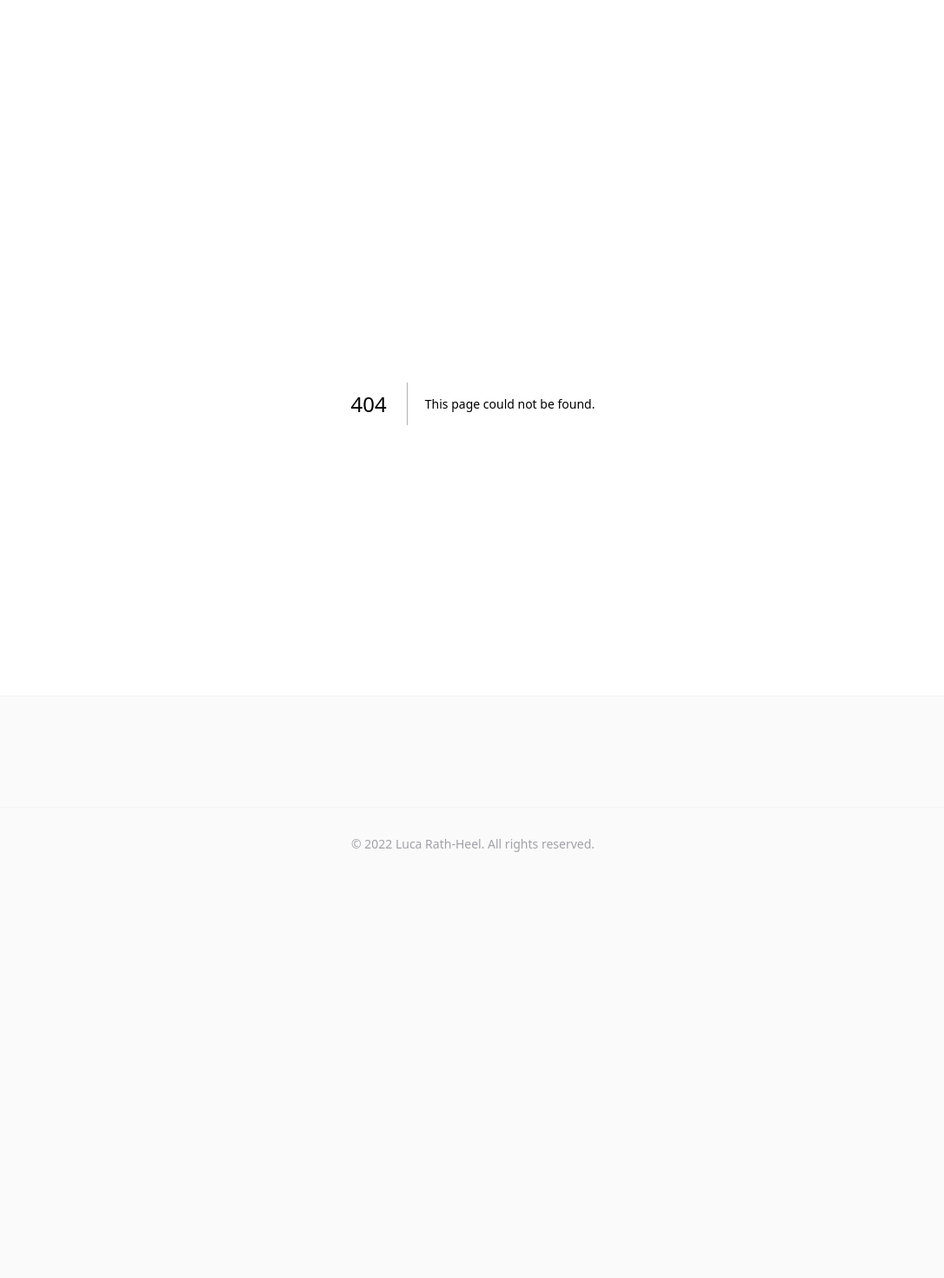
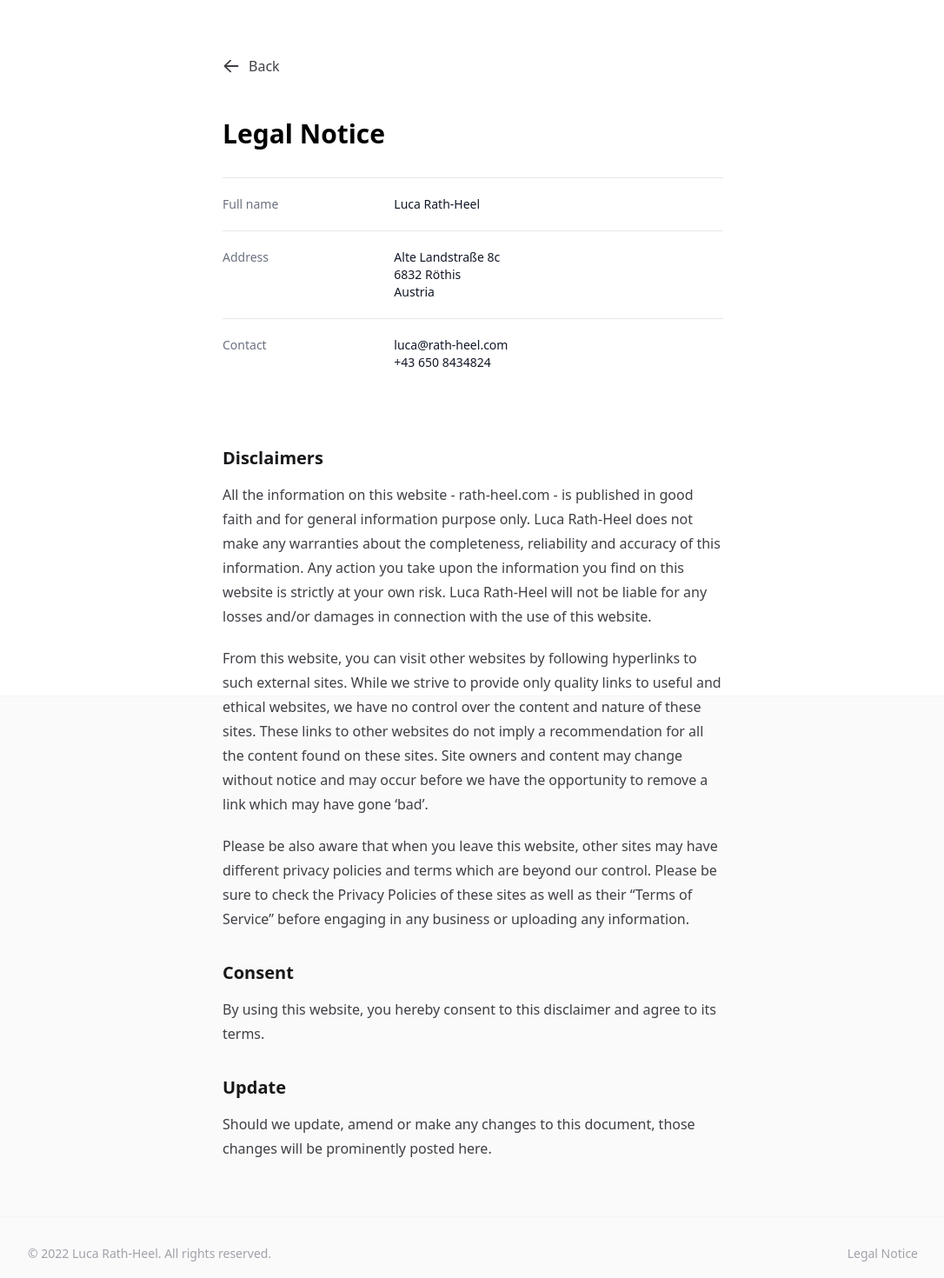
Before and after one commit to luca-rath/rath-heel.com, a Next.js app: page /legal-notice in a window 1280 px wide. Before the commit this address had no page. Shown: the top 1470 px of the page at 87% size, without its empty margins (96-1182 px from the left). Before the commit the page ends 1013 px from the top, so only its background shows below. Built offline with nearby package versions, Linux system fonts and the light colour scheme.

Commit message:
Add legal notice page

```diff
--- a/app/head.tsx
+++ b/app/head.tsx
@@ -1,12 +1,14 @@
-export default function Head() {
+import BaseHead from '../components/organisms/base-head';
+
+export default function HomepageHead() {
     return (
         <>
-            <title>Luca Rath-Heel | Freelance Software Engineer</title>
+            <BaseHead />
+            <title>Luca Rath-Heel - Freelance Software Engineer</title>
             <meta
                 name="description"
                 content="I'm a full stack web developer building business software and other projects using modern web technologies and frameworks like TypeScript and ReactJS."
             />
-            <meta name="viewport" content="width=device-width, initial-scale=1"></meta>
         </>
     );
 }
--- a/app/layout.tsx
+++ b/app/layout.tsx
@@ -16,7 +16,7 @@ export default function RootLayout({ children }: PropsWithChildren) {
                     <div className="flex min-h-screen flex-col sm:px-8 md:px-12 lg:px-16">
                         <div className="mx-auto w-full max-w-6xl">
                             <div className="relative px-4 sm:px-8 md:px-12 lg:px-16">
-                                <div className="mx-auto max-w-2xl py-12 sm:py-16 lg:max-w-5xl">{children}</div>
+                                <div className="mx-auto max-w-2xl pt-6 pb-12 sm:py-16 lg:max-w-5xl">{children}</div>
                             </div>
                         </div>
 
--- /dev/null
+++ b/app/legal-notice/head.tsx
@@ -0,0 +1,10 @@
+import BaseHead from '../../components/organisms/base-head';
+
+export default function LegalNoticeHead() {
+    return (
+        <>
+            <BaseHead />
+            <title>Legal Notice</title>
+        </>
+    );
+}
--- /dev/null
+++ b/app/legal-notice/page.tsx
@@ -0,0 +1,87 @@
+import Link from '../../components/atoms/link';
+import ArrowLeft from '../../assets/icons/arrow-left.svg';
+
+export default function LegalNoticePage() {
+    return (
+        <div className="mx-auto max-w-xl">
+            <header>
+                <nav>
+                    <Link href="/" className="flex max-w-max items-center gap-2 text-zinc-700 hover:text-zinc-900">
+                        <ArrowLeft className="-ml-0.5 h-6 w-6" role="img" />
+                        <span>Back</span>
+                    </Link>
+                </nav>
+
+                <h1 className="mt-8 text-3xl font-semibold sm:mt-12">Legal Notice</h1>
+            </header>
+
+            <main className="mt-5 sm:mt-8">
+                <div className="sm:border-t sm:border-gray-200">
+                    <dl className="sm:divide-y sm:divide-gray-200">
+                        <div className="py-4 sm:grid sm:grid-cols-3 sm:gap-4 sm:py-5">
+                            <dt className="text-sm font-medium text-gray-500">Full name</dt>
+                            <dd className="mt-1 text-sm text-gray-900 sm:col-span-2 sm:mt-0">Luca Rath-Heel</dd>
+                        </div>
+                        <div className="py-4 sm:grid sm:grid-cols-3 sm:gap-4 sm:py-5">
+                            <dt className="text-sm font-medium text-gray-500">Address</dt>
+                            <dd className="mt-1 text-sm text-gray-900 sm:col-span-2 sm:mt-0">
+                                Alte Landstraße 8c
+                                <br />
+                                6832 Röthis
+                                <br />
+                                Austria
+                            </dd>
+                        </div>
+                        <div className="py-4 sm:grid sm:grid-cols-3 sm:gap-4 sm:py-5">
+                            <dt className="text-sm font-medium text-gray-500">Contact</dt>
+                            <dd className="mt-1 text-sm text-gray-900 sm:col-span-2 sm:mt-0">
+                                luca@rath-heel.com
+                                <br />
+                                +43 650 8434824
+                            </dd>
+                        </div>
+                    </dl>
+                </div>
+
+                <div className="prose prose-zinc mt-8 sm:mt-16">
+                    <h3>Disclaimers</h3>
+
+                    <p>
+                        All the information on this website - rath-heel.com - is published in good faith and for general
+                        information purpose only. Luca Rath-Heel does not make any warranties about the completeness,
+                        reliability and accuracy of this information. Any action you take upon the information you find
+                        on this website is strictly at your own risk. Luca Rath-Heel will not be liable for any losses
+                        and/or damages in connection with the use of this website.
+                    </p>
+
+                    <p>
+                        From this website, you can visit other websites by following hyperlinks to such external sites.
+                        While we strive to provide only quality links to useful and ethical websites, we have no control
+                        over the content and nature of these sites. These links to other websites do not imply a
+                        recommendation for all the content found on these sites. Site owners and content may change
+                        without notice and may occur before we have the opportunity to remove a link which may have gone
+                        &lsquo;bad&rsquo;.
+                    </p>
+
+                    <p>
+                        Please be also aware that when you leave this website, other sites may have different privacy
+                        policies and terms which are beyond our control. Please be sure to check the Privacy Policies of
+                        these sites as well as their &ldquo;Terms of Service&rdquo; before engaging in any business or
+                        uploading any information.
+                    </p>
+
+                    <h3>Consent</h3>
+
+                    <p>By using this website, you hereby consent to this disclaimer and agree to its terms.</p>
+
+                    <h3>Update</h3>
+
+                    <p>
+                        Should we update, amend or make any changes to this document, those changes will be prominently
+                        posted here.
+                    </p>
+                </div>
+            </main>
+        </div>
+    );
+}
--- a/app/page.tsx
+++ b/app/page.tsx
@@ -5,7 +5,7 @@ import Header from '../components/organisms/header';
 
 export default function Homepage() {
     return (
-        <div className="space-y-16 lg:space-y-24">
+        <div className="space-y-16 pt-6 lg:space-y-24">
             <Header />
 
             <main className="space-y-24 lg:space-y-32">
--- /dev/null
+++ b/components/atoms/link.tsx
@@ -0,0 +1,17 @@
+import { ComponentProps } from 'react';
+import NextLink from 'next/link';
+import { twMerge } from 'tailwind-merge';
+
+type Props = ComponentProps<typeof NextLink>;
+
+export default function Link({ className, ...props }: Props) {
+    return (
+        <NextLink
+            {...props}
+            className={twMerge(
+                'rounded-sm outline-none transition focus-visible:text-zinc-900 focus-visible:ring-2 focus-visible:ring-zinc-900 focus-visible:ring-offset-4',
+                className,
+            )}
+        />
+    );
+}
--- /dev/null
+++ b/components/organisms/base-head.tsx
@@ -0,0 +1,7 @@
+export default function BaseHead() {
+    return (
+        <>
+            <meta name="viewport" content="width=device-width, initial-scale=1"></meta>
+        </>
+    );
+}
--- a/components/organisms/contact-section.tsx
+++ b/components/organisms/contact-section.tsx
@@ -97,7 +97,7 @@ export default function ContactSection() {
                     </Button>
                 </div>
 
-                <input type="email" name="honung" className="sr-only" />
+                <input type="email" name="honung" className="sr-only" tabIndex={-1} />
             </form>
 
             {formState === FormState.ERROR && (
--- a/components/organisms/footer.tsx
+++ b/components/organisms/footer.tsx
@@ -1,12 +1,22 @@
+import Link from '../atoms/link';
+
 export default function Footer() {
     return (
         <footer className="mt-auto">
             <div className="mx-auto w-full max-w-6xl border-t border-zinc-100 py-6 sm:py-8">
                 <div className="relative px-4 sm:px-8 md:px-12 lg:px-16">
-                    <div className="mx-auto max-w-2xl lg:max-w-5xl">
-                        <p className="text-center text-sm text-zinc-400 dark:text-zinc-500">
+                    <div className="flex flex-col gap-x-24 gap-y-2 sm:flex-row sm:items-center sm:justify-between lg:max-w-5xl">
+                        <p className="text-center text-sm text-zinc-400">
                             © {new Date().getFullYear()} Luca Rath-Heel. All rights reserved.
                         </p>
+                        <nav>
+                            <Link
+                                className="block text-center text-sm text-zinc-400 hover:text-zinc-500"
+                                href="/legal-notice"
+                            >
+                                Legal Notice
+                            </Link>
+                        </nav>
                     </div>
                 </div>
             </div>
--- a/components/organisms/header.tsx
+++ b/components/organisms/header.tsx
@@ -25,11 +25,11 @@ export default function Header() {
 
                 <div className="mt-4 flex gap-4">
                     <SocialLink label="Find me on GitHub" url="https://github.com/luca-rath">
-                        <GitHubIcon className="h-10 w-10" />
+                        <GitHubIcon className="h-10 w-10" role="img" />
                     </SocialLink>
 
                     <SocialLink label="Follow me on LinkedIn" url="https://linkedin.com/in/luca-rath">
-                        <LinkedInIcon className="h-10 w-10" />
+                        <LinkedInIcon className="h-10 w-10" role="img" />
                     </SocialLink>
                 </div>
             </div>
--- a/package.json
+++ b/package.json
@@ -16,6 +16,7 @@
         "react": "18.2.0",
         "react-dom": "18.2.0",
         "slugger": "^1.0.1",
+        "tailwind-merge": "^1.8.0",
         "zod": "^3.19.1",
         "zod-form-data": "^1.2.4"
     },
```
Also changed, not shown: assets/icons/arrow-left.svg (added), 1 other file (tests, documents, lock files or other folders).
